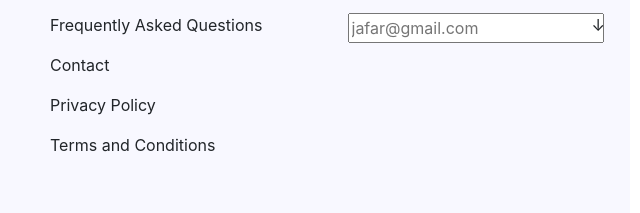
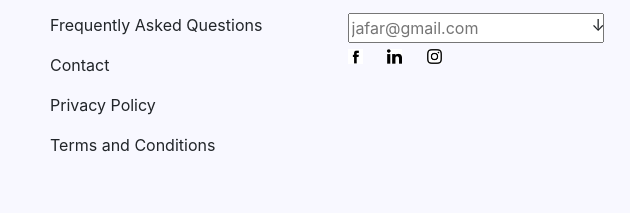
Before and after one commit to jafargiginyu/internship, a plain HTML site: page index.html in a window 1280 px wide. Shown: the part 2378-2591 px from the top of the page, 640-1280 px from the left. Drawn offline with nearby package versions, Linux system fonts and the light colour scheme; a script that the page names is missing.

Commit message:
Add files via upload

```diff
--- a/index.css
+++ b/index.css
@@ -311,3 +311,20 @@
         height: 20px;
         width: 20px;
     }
+
+    .icon-bottom{
+      width: 15px;
+      height: 15px;
+    }
+
+    #linkedin{
+      margin-left: 20px;
+
+    }
+
+
+
+    #istagram{
+      margin-left: 20px;
+
+    }
--- a/index.html
+++ b/index.html
@@ -474,10 +474,14 @@
 
                         <p><h5>CONNCET WITH US</h5></p>
                         <p>
-                          <div class="dropdown">
+                    <div class="dropdown">
                           <input type="text" placeholder="jafar@gmail.com">
-                           </div>
-                        </p>
+                         <p> <img class="icon-bottom" src="images/facebook.png">
+                             <img class="icon-bottom" id="linkedin" src="images/linkedin.png">
+                              <img class="icon-bottom" id="istagram" src="images/istagram.png">
+                             </p>
+                      </div>
+
 
                     </div>
                   </div>
```
Also changed, not shown: images/facebook.png (added), images/istagram.png (added), images/linkedin.png (added).
